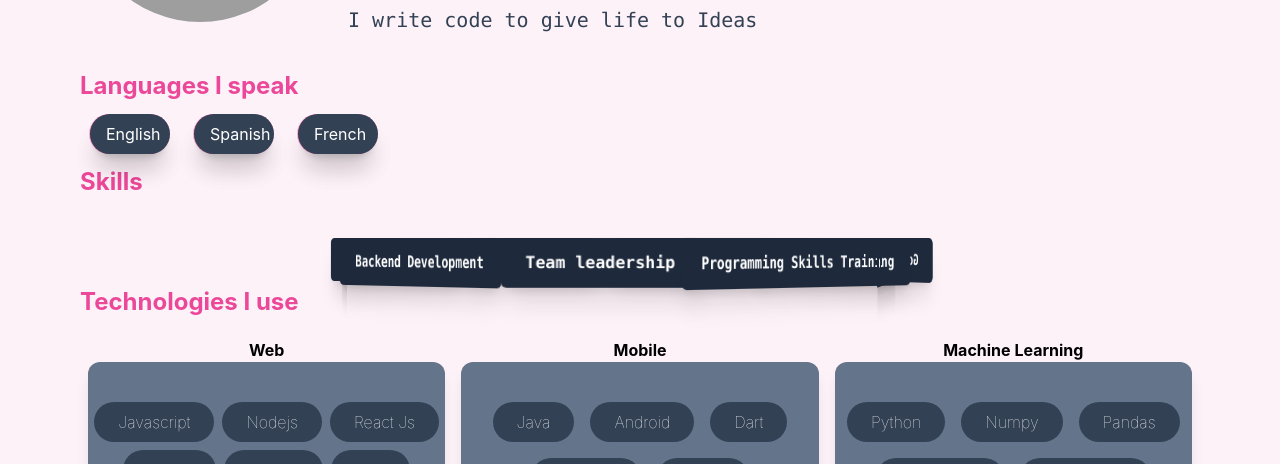
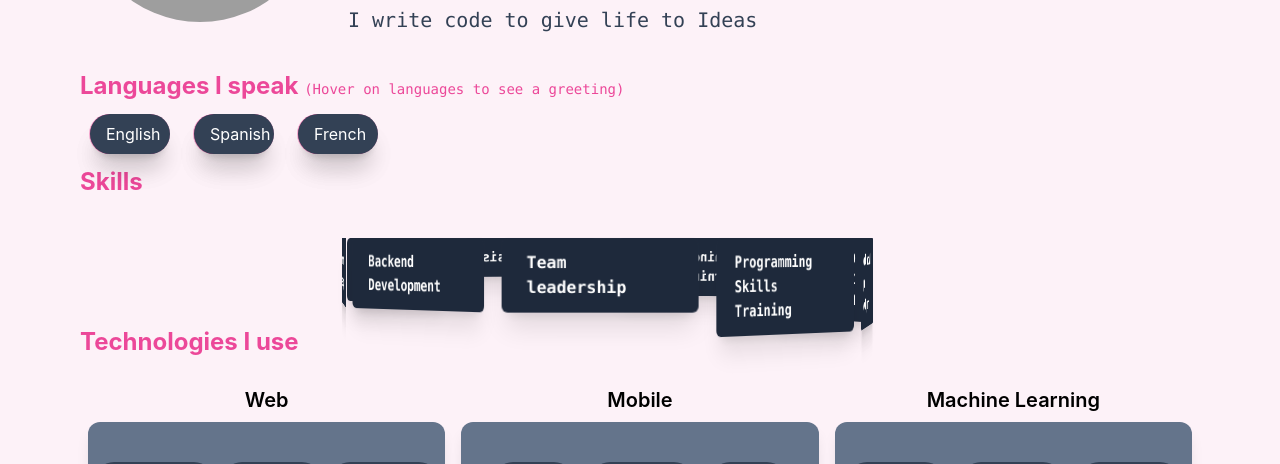
Before and after one commit to Edward-kwabena-Twumasi/portfolio-teckedd, a React (Create React App) app: page / in a window 1280 px wide. Shown: the part 310-774 px from the top of the page. Built offline with nearby package versions, Linux system fonts and the light colour scheme; grey boxes are pictures that could not be loaded.

Commit message:
portfolio website almost done

```diff
--- a/src/App.css
+++ b/src/App.css
@@ -26,10 +26,13 @@
   transition: transform 2s;
   backface-visibility: hidden;
   background-color: black;
-  transform-origin: center;
+  transform-origin: center center;
+
 }
 .skills div h2{
   position: absolute;
+  max-width: 190px;
+  overflow-wrap: normal;
 
 
 }
--- a/src/App.js
+++ b/src/App.js
@@ -10,7 +10,8 @@ function App() {
   const projectsRef = useRef(null);
 
   const updatePage=(index)=>{
-setPage(index);
+  setPage(index);
+  console.log(index)
   }
 
   useEffect(() => {
@@ -31,7 +32,18 @@ setPage(index);
           // entry.target.classList.toggle('animate_animated',entry.isIntersecting)
           if (entry.isIntersecting) {
               // console.log( entry.target.getAttribute("id"))
-              observer.unobserve(entry.target);
+             var attr= entry.target.getAttribute("id");
+             console.log(attr);
+             if (attr==="about") {
+              setPage(0)
+              console.log(page +" a")
+
+             } else if (attr==="projects"){
+              setPage(1)
+              console.log(page +" p")
+
+             }
+
               // entry.target.classList.toggle('animate-bounce',entry.isIntersecting)
           }
 
--- a/src/developer/about.jsx
+++ b/src/developer/about.jsx
@@ -101,7 +101,7 @@ const About=(props)=>{
 
             </div>
             <div className="verbal mt-6 mb-5 flex flex-col w-screen">
-                <h1 className="title lg:font-bold lg:text-2xl mb-3 font-bold self-start text-pink-500">Languages I speak</h1>
+                <h1 className="title lg:font-bold lg:text-2xl mb-3 font-bold self-start text-pink-500">Languages I speak <span className="text-sm font-thin font-mono">(Hover on languages to see a greeting)</span></h1>
                 <div className="languages flex self-center justify-start gap-6 flex-wrap w-full">
                     <div className="english  relative left-0">
                        <h2 className=" lg:p-2 lg:px-4 p-1 px-2   rounded-full shadow-xl  bg-slate-700 text-white left-0 ">Hello,Welcome </h2>
@@ -144,12 +144,12 @@ const About=(props)=>{
                 </div>
             </div>
             <div className="technical mt-12 flex flex-col" ref={techsRef}>
-                <h1 className="title lg:font-bold lg:text-2xl mb-3  font-normal self-start text-pink-500">
+                <h1 className="title lg:font-bold lg:text-2xl mb-3 mt-10 font-bold self-start text-pink-500">
                     Technologies I use
                   </h1>
                 <div className="flex flex-wrap">
                     <div className="web lg:w-1/3 md:w-1/2 w-screen p-2 scale-50 duration-500ms">
-                        <h1 className="text-center self-center font-bold">Web</h1>
+                        <h1 className="text-center self-center font-semibold m-2 text-xl">Web</h1>
                         <div className="flex self-center justify-center gap-2  flex-wrap shadow-lg py-10 rounded-xl bg-slate-500 ">
                             <h2 className="font-thin p-6 pt-2 pb-2  rounded-full shadow-4xl bg-slate-700 text-white  ">Javascript </h2>
                             <h2 className="font-thin p-6 pt-2 pb-2  rounded-full shadow-4xl bg-slate-700 text-white  ">Nodejs  </h2>
@@ -163,7 +163,7 @@ const About=(props)=>{
                         </div>
                     </div>
                     <div className="mobile lg:w-1/3 md:w-1/2 w-screen p-2 scale-50 duration-500ms">
-                    <h1 className="text-center self-center font-bold">Mobile</h1>
+                    <h1 className="text-center self-center font-semibold m-2 text-xl">Mobile</h1>
                         <div className="flex self-center justify-center gap-4  flex-wrap shadow-lg py-10 rounded-xl bg-slate-500 ">
                             <h2 className="font-thin p-6 pt-2 pb-2  rounded-full shadow-4xl bg-slate-700 text-white  ">Java</h2>
                             <h2 className="font-thin p-6 pt-2 pb-2  rounded-full shadow-4xl bg-slate-700 text-white  ">Android  </h2>
@@ -175,7 +175,7 @@ const About=(props)=>{
                     </div>
 
                     <div className="machine-learning lg:w-1/3 md:w-1/2 w-screen p-2 scale-50 duration-500ms">
-                    <h1 className="text-center self-center font-bold">Machine Learning</h1>
+                    <h1 className="text-center self-center font-semibold m-2 text-xl">Machine Learning</h1>
                         <div className="flex self-center justify-center gap-4  flex-wrap shadow-lg py-10 rounded-xl bg-slate-500 ">
                             <h2 className="font-thin p-6 pt-2 pb-2  rounded-full shadow-4xl bg-slate-700 text-white  ">Python</h2>
                             <h2 className="font-thin p-6 pt-2 pb-2  rounded-full shadow-4xl bg-slate-700 text-white  ">Numpy  </h2>
@@ -187,7 +187,7 @@ const About=(props)=>{
                         </div>
                     </div>
                     <div className="other-tools lg:w-1/3 md:w-1/2 sm:w-screen p-2 scale-50 duration-500ms">
-                    <h1 className="text-center self-center font-bold">Cloud And DevOps</h1>
+                    <h1 className="text-center self-center font-semibold m-2 text-xl">Cloud And DevOps</h1>
                         <div className="flex self-center justify-center gap-4  flex-wrap shadow-lg py-10 rounded-xl bg-slate-500 ">
                             <h2 className="font-thin p-6 pt-2 pb-2  rounded-full shadow-4xl bg-slate-700 text-white  ">Aws</h2>
                             <h2 className="font-thin p-6 pt-2 pb-2  rounded-full shadow-4xl bg-slate-700 text-white  ">Kubernates  </h2>
```
